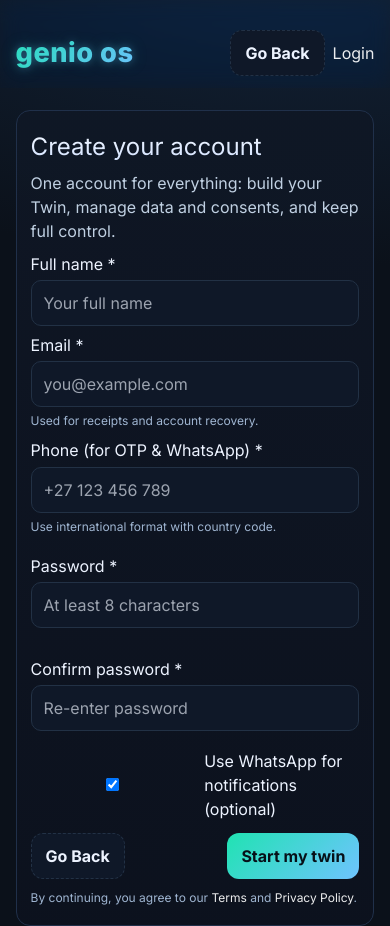
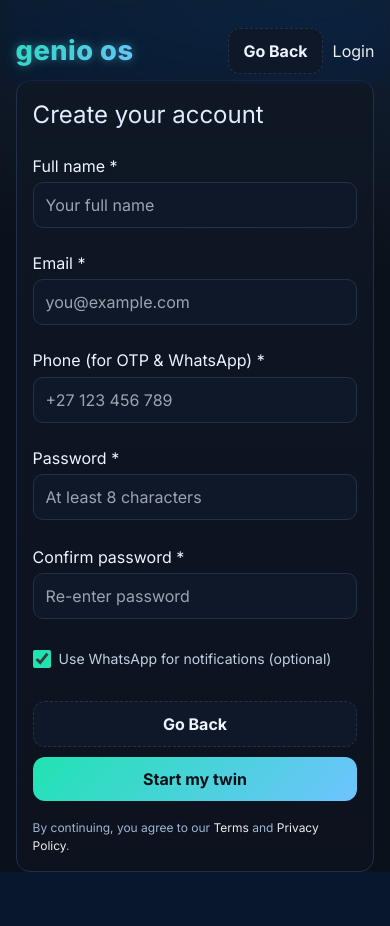
Before and after one commit to genio-ai/genio-os, a Next.js app: page /signup in a window 390 px wide. After the commit the page ends 872 px from the top, so only its background shows below. Built offline with nearby package versions, Linux system fonts and the light colour scheme; no server answers.

Commit message:
Update signup.css

```diff
--- a/app/signup/signup.css
+++ b/app/signup/signup.css
@@ -1,5 +1,6 @@
 .signup-page {
-  min-height: 100vh;
+  min-height: 100svh;
+  min-height: 100dvh;
   display: flex;
   flex-direction: column;
   justify-content: center;  /* center vertically on desktop */
@@ -24,8 +25,8 @@
   top: 0; left: 0;
   background: transparent;
   border: none;
-  padding-top: 30px;
-  padding-bottom: 12px;
+  padding-top: 28px;
+  padding-bottom: 10px;
   backdrop-filter: saturate(150%) blur(10px);
 }
 .nav { display: flex; align-items: center; justify-content: space-between; gap: 12px; }
@@ -60,7 +61,9 @@
   border: 1px solid #20304a;
   background: linear-gradient(180deg, rgba(15,23,37,.92), rgba(12,18,30,.92));
   border-radius: 14px; padding: 20px;
+  width: 100%; max-width: 420px; margin: 0 auto;
 }
+.form { display: flex; flex-direction: column; gap: 10px; }
 .form h1 {
   margin: 0 0 6px; font-size: clamp(24px, 5vw, 36px);
   background: linear-gradient(180deg, #f4f8ff 0%, #cfe0ff 100%);
@@ -74,7 +77,7 @@
 }
 .note-actions { display: flex; gap: 10px; margin-top: 8px; flex-wrap: wrap; }
 
-.field { display: block; margin: 10px 0; }
+.field { display: block; margin: 8px 0; }
 .field > span { display: block; margin: 0 0 6px; line-height: 1.2; }
 
 input {
@@ -87,22 +90,30 @@ input:focus { outline: none; border-color: #2b86c8; box-shadow: 0 0 0 3px rgba(1
 
 .grid { display: grid; grid-template-columns: 1fr 1fr; gap: 12px; }
 
-.check { display: flex; align-items: center; gap: 10px; margin: 8px 0; }
+.check {
+  display: flex; align-items: center; gap: 8px; margin: 12px 0;
+  color: #c0d0e2; font-size: 14px; line-height: 1.4;
+  flex-wrap: wrap; justify-content: flex-start; text-align: left; width: 100%;
+}
+.check input[type="checkbox"] {
+  width: 18px; height: 18px; accent-color: #20e3b2; flex-shrink: 0;
+}
 
 .alert {
   border: 1px solid #5b2330; background: #1a0f14; color: #ffd6df;
   padding: 10px 12px; border-radius: 10px; margin: 8px 0;
 }
 
-.actions { display: flex; gap: 10px; justify-content: space-between; margin-top: 12px; }
+.actions { display: flex; gap: 10px; justify-content: space-between; margin-top: 10px; }
 
-.tos { color: #9fb5d1; font-size: 12px; margin-top: 10px; }
+.tos { color: #9fb5d1; font-size: 12px; margin-top: 8px; }
 
 /* Mobile */
 @media (max-width: 720px) {
-  .signup-page { justify-content: flex-start; padding-top: 110px; }
+  .signup-page { justify-content: center; padding-top: 80px; }
+  .resume, .sub, .hint { display: none; }            /* reduce height */
   .grid { grid-template-columns: 1fr; }
-  .card.form { padding: 18px 14px; }
-  .links { gap: 8px; }
+  .card { padding: 16px; max-width: 380px; }
   .brand-neon { font-size: 1.7rem; }
+  .actions { flex-direction: column; align-items: stretch; }
 }
```
